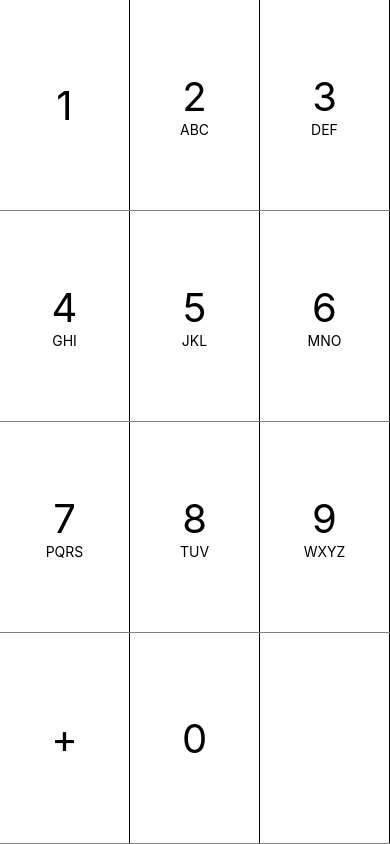
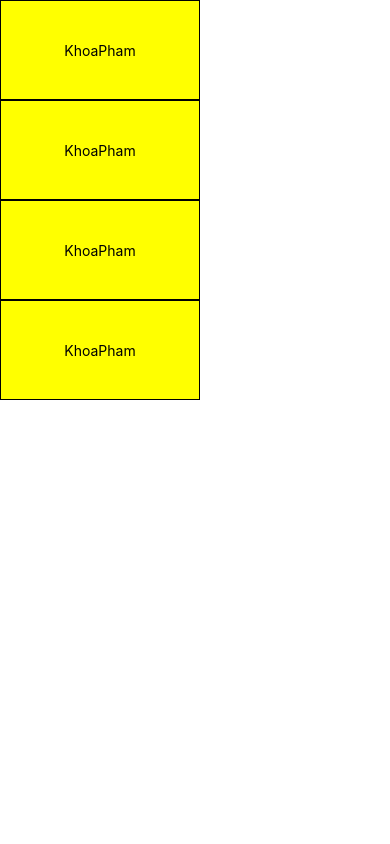
Before and after one commit to novakiss/learnReactNative, a React Native app: screen / in a window 390 px wide. Built offline with nearby package versions, Linux system fonts and the light colour scheme.

Commit message:
Component in ReactNative

```diff
--- a/App.js
+++ b/App.js
@@ -1,93 +1,20 @@
 import React, {Component} from 'react';
 import {
     View,
-    Text,
-    StyleSheet
 } from 'react-native';
+
+import KhoaPham from './src/components/KhoaPham'
 
 
 export default class App extends Component {
     render() {
         return (
-            <View style={ao.bao}>
-                <View style={ao.dong}>
-                    <View style={ao.cot}>
-                        <Text style={ao.number}>1</Text>
-
-                    </View>
-                    <View style={ao.cot}>
-                        <Text style={ao.number}>2</Text>
-                        <Text>ABC</Text>
-                    </View>
-                    <View style={ao.cot}>
-                        <Text style={ao.number}>3</Text>
-                        <Text>DEF</Text>
-                    </View>
-                </View>
-
-                <View style={ao.dong}>
-                    <View style={ao.cot}>
-                        <Text style={ao.number}>4</Text>
-                        <Text>GHI</Text>
-                    </View>
-                    <View style={ao.cot}>
-                        <Text style={ao.number}>5</Text>
-                        <Text>JKL</Text>
-                    </View>
-                    <View style={ao.cot}>
-                        <Text style={ao.number}>6</Text>
-                        <Text>MNO</Text>
-                    </View>
-                </View>
-                <View style={ao.dong}>
-                    <View style={ao.cot}>
-                        <Text style={ao.number}>7</Text>
-                        <Text>PQRS</Text>
-                    </View>
-                    <View style={ao.cot}>
-                        <Text style={ao.number}>8</Text>
-                        <Text>TUV</Text>
-                    </View>
-                    <View style={ao.cot}>
-                        <Text style={ao.number}>9</Text>
-                        <Text>WXYZ</Text>
-                    </View>
-                </View>
-                <View style={ao.dong}>
-                    <View style={ao.cot}>
-                        <Text style={ao.number}>+</Text>
-
-                    </View>
-                    <View style={ao.cot}>
-                        <Text style={ao.number}>0</Text>
-                    </View>
-                    <View style={ao.cot}>
-                        <Text> </Text>
-                    </View>
-                </View>
+            <View>
+                <KhoaPham/>
+                <KhoaPham/>
+                <KhoaPham/>
+                <KhoaPham/>
             </View>
         );
     }
 }
-
-const ao = StyleSheet.create({
-    bao: {
-        flex: 1, //ti le no se bao trum kin man hinh
-    },
-    dong: {
-        flex: 1,
-        borderBottomColor: 'grey',
-        borderBottomWidth: 1,
-        flexDirection:'row'
-    },
-    cot: {
-        flex: 1,
-        borderRightWidth:1,
-        borderRightColor:'black',
-        justifyContent:'center',
-        alignItems:'center',
-    },
-    number:{
-        fontSize:40
-    },
-});
--- /dev/null
+++ b/src/components/KhoaPham.js
@@ -0,0 +1,21 @@
+import React,{Component} from "react";
+import {View,StyleSheet,Text} from 'react-native';
+
+export default class KhoaPham extends Component{
+    render(){
+        return(<View style={ao.teo}>
+            <Text>KhoaPham</Text>
+        </View>);
+    }
+}
+
+const ao= StyleSheet.create({
+    teo: {
+        backgroundColor:'yellow',
+        borderWidth:1,
+        width: 200,
+        height:100,
+        alignItems:'center',
+        justifyContent:'center'
+    }
+});
```
